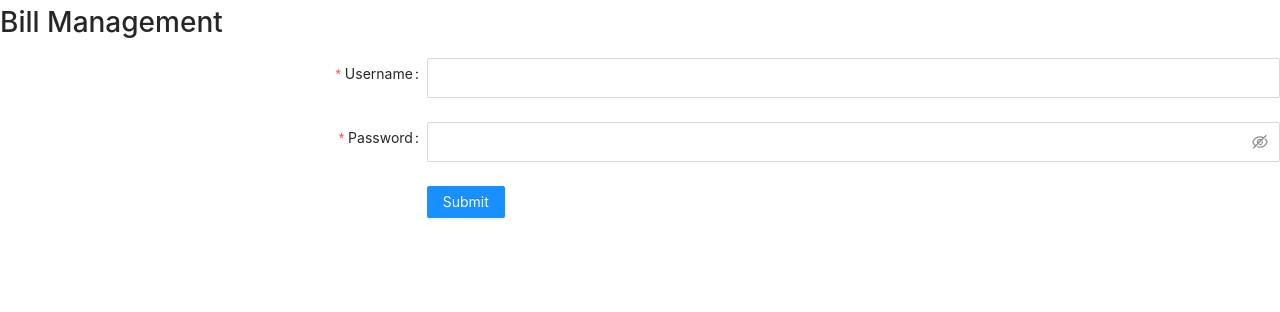
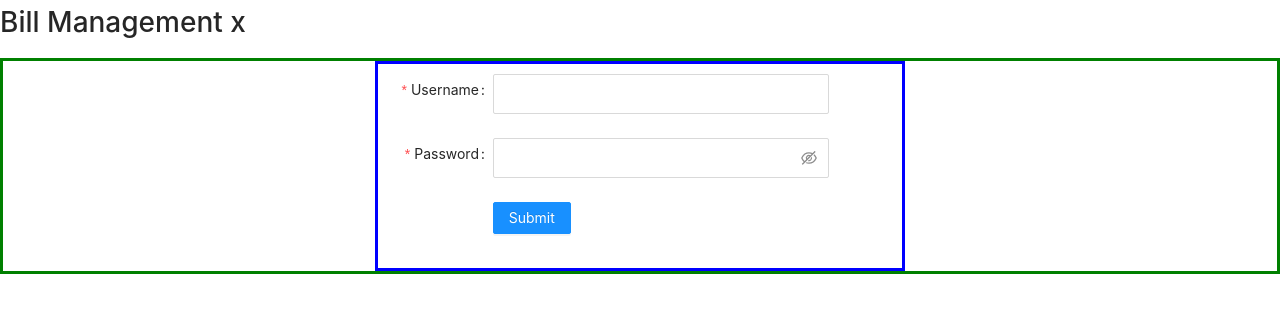
Before and after one commit to onelazyugy/react-bill-management-ui, a React (Create React App) app: page / in a window 1280 px wide. Shown: the top 312 px of the page. Built offline with nearby package versions, Linux system fonts and the light colour scheme.

Commit message:
using Row and Col

```diff
--- a/src/components/Header.js
+++ b/src/components/Header.js
@@ -1,8 +1,13 @@
 import React from 'react';
+import { Row, Col } from "antd";
 
 const Header = () => {
     return (
-        <h1>Bill Management</h1>
+        <Row justify="center">
+            <Col span={24}>
+                <h1>Bill Management x</h1>
+            </Col>
+        </Row>
     );
 }
 
--- a/src/components/Login.js
+++ b/src/components/Login.js
@@ -1,6 +1,5 @@
 import React from "react";
-import { Form, Input, Button } from "antd";
-
+import { Form, Input, Button, Row, Col, Space } from "antd";
 import { UserOutlined } from "@ant-design/icons";
 
 import "../App.css";
@@ -16,10 +15,15 @@ const Login = () => {
   };
 
   return (
-    <div>
+    <div style={{border: 'solid green'}}>
+        <Row>
+            <Col span={24}>
+                <Row align="center">
+                    <Col span={10}>
+                        <div style={{border: 'solid blue', padding: '10px'}}>
                             <Form
-        name="basic"
-        labelCol={{ span: 8 }}
+                                name="login"
+                                labelCol={{ span: 5 }}
                                 wrapperCol={{ span: 16 }}
                                 initialValues={{ remember: true }}
                                 onFinish={onFinish}
@@ -42,14 +46,17 @@ const Login = () => {
                                     <Input.Password size="large" />
                                 </Form.Item>
 
-        <Form.Item wrapperCol={{ offset: 8, span: 16 }}>
+                                <Form.Item wrapperCol={{ offset: 5, span: 5 }}>
                                     <Button type="primary" htmlType="submit">
                                         Submit
                                     </Button>
                                 </Form.Item>
                             </Form>
-      {/* <Button type="primary">Button</Button><br />
-            <Input size="large" placeholder="large size" prefix={<UserOutlined />} /> */}
+                        </div>
+                    </Col>
+                </Row>
+            </Col>
+        </Row>
     </div>
   );
 };
```
Lines whose indentation alone changed are shown as unchanged.
